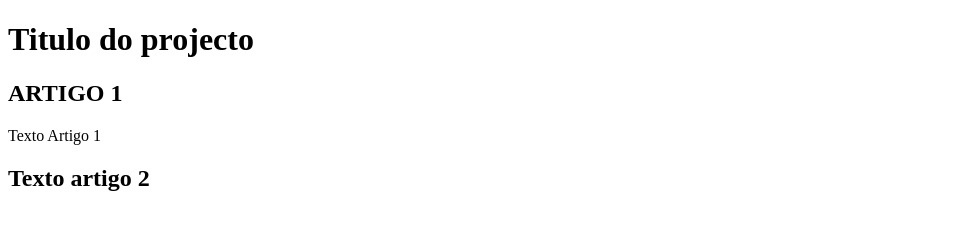
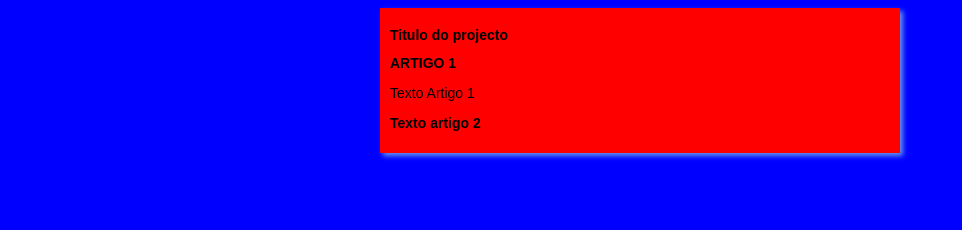
Before and after one commit to mariomuvambo/Projecto-One, a plain HTML site: page index.html in a window 1280 px wide. Shown: the whole page, without its empty margins (0-962 px from the left). Drawn offline with Linux system fonts and the light colour scheme.

Commit message:
Add design

```diff
--- a/index.html
+++ b/index.html
@@ -5,6 +5,7 @@
     <meta http-equiv="X-UA-Compatible" content="IE=edge">
     <meta name="viewport" content="width=device-width, initial-scale=1.0">
     <title>Titulo do projecto</title>
+    <link rel="stylesheet" href="style.css">
 </head>
 <body>
     <main>
--- /dev/null
+++ b/style.css
@@ -0,0 +1,15 @@
+*{
+    font-family: Arial, Helvetica, sans-serif;
+    font-size: 14px;
+}
+body{
+    background-color: blue;
+
+}
+main{
+    background-color: red;
+    width: 500px;
+    margin: auto;
+    padding: 10px;
+    box-shadow: 3px 3px 5px cornflowerblue;
+}
```
